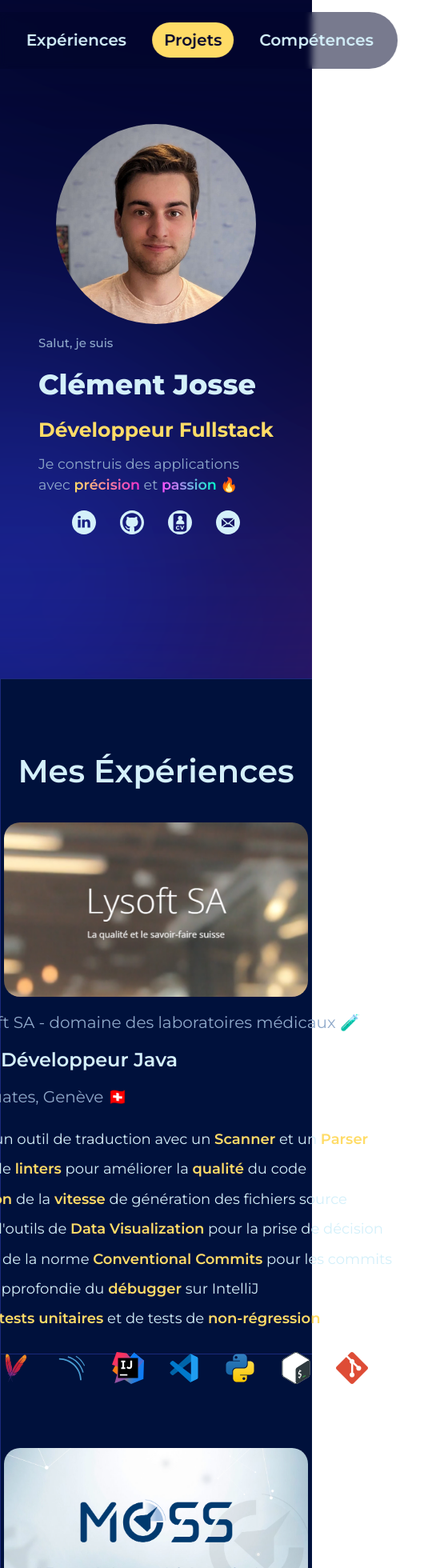
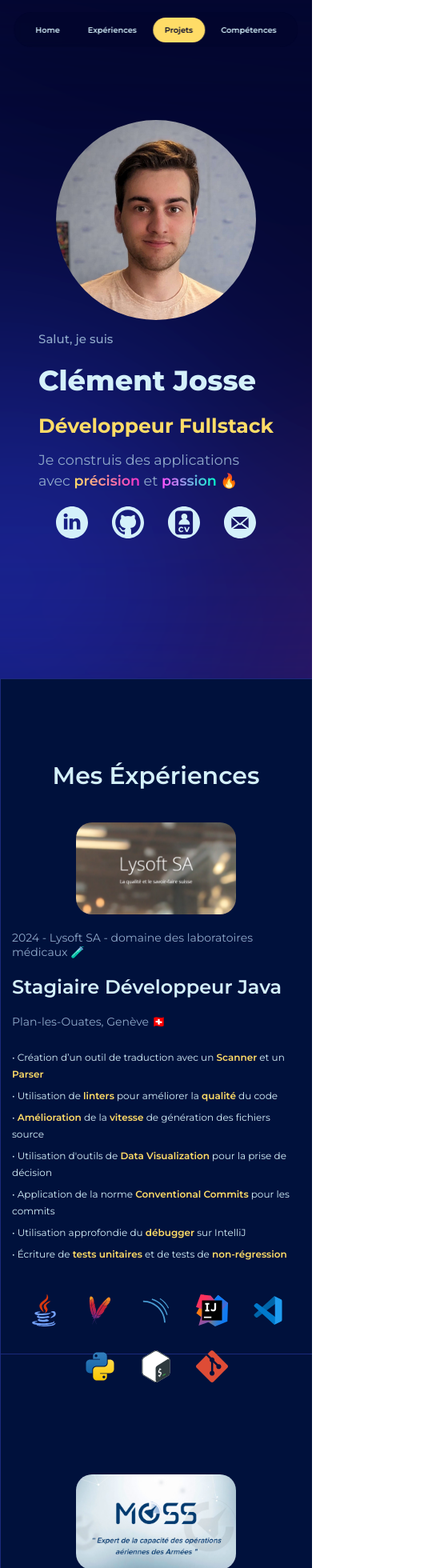
Before and after one commit to ClementJosse/portfolio, a React (Create React App) app: page / in a window 390 px wide. Shown: the top 1960 px of the page at 80% size, 530 px wide, since content can reach past the window. Built offline with nearby package versions, Linux system fonts and the light colour scheme.

Commit message:
responsive partiel de la partie expérience (fix de la scrollbar?)

```diff
--- a/src/components/Experience/Experience.css
+++ b/src/components/Experience/Experience.css
@@ -3,8 +3,10 @@
     flex-direction: column;
     align-items: center;
     justify-content: center;
-    gap: 20px;
-    padding: 40px;
+    padding-top: 40px;
+    padding-left: 15px;
+    padding-right: 15px;
+    padding-bottom: 40px;
     max-width: 1000px;
     margin: 0 auto;
 }
@@ -29,7 +31,7 @@
 }
 
 .image-entreprise img {
-    max-width: 380px;
+    max-width: clamp(200px,50vw,380px);
     border-radius: 20px;
     display: block;
     max-height: 100%; /* Pour s'assurer que l'image reste dans son conteneur */
@@ -39,7 +41,7 @@
 
 .date-entreprise h1,
 .lieu h1 {
-    font-size: 20px;
+    font-size: clamp(14px,1vw,20px);
     font-weight: 400;
     color: #8FA9CA;
     margin: 0;
@@ -53,7 +55,7 @@
 }
 
 .experience-bulletpoints h1 {
-    font-size: 18px;
+    font-size: clamp(12px,1vw,18px);
     font-weight: 400;
     color: #D4F0FA;
     margin: 5px 0;
@@ -61,8 +63,16 @@
 }
 
 .technos {
-    display: flex;
-    gap: 30px;
+    display: flex; /* Une seule colonne qui prend tout l'espace */
+    justify-items: center; /* Centre la grille */
+    padding: 20px; /* Ajoutez du padding si nécessaire */
+}
+
+.row {
+    display: flex; /* 5 colonnes avec une largeur minimale de 40px */
+    gap: 30px; /* Espacement entre les éléments */
+    justify-content: center; /* Centre les éléments dans la ligne */
+    padding: 15px;
 }
 
 .technos .icon {
@@ -99,6 +109,14 @@
     .texte-experience,
     .image-container {
         flex: none;
-        width: 620px;
     }
 }
+
+
+
+
+@media (max-width: 700px) {
+    .technos {
+        display: grid; /* Une seule colonne qui prend tout l'espace */
+    }
+}
--- a/src/components/Experience/Lysoft.tsx
+++ b/src/components/Experience/Lysoft.tsx
@@ -42,30 +42,34 @@ const Lysoft = () => {
             </div>
         </div>
         <div className='technos'>
+          <div className='row'>
             <CustomTooltip title="Java">
-            <Java className="icon"/>
+              <Java className="icon" />
             </CustomTooltip>
             <CustomTooltip title="Maven">
-            <Maven className="icon"/>
+              <Maven className="icon" />
             </CustomTooltip>
             <CustomTooltip title="SonarQube">
-            <SonarQube className="icon"/>
+              <SonarQube className="icon" />
             </CustomTooltip>
             <CustomTooltip title="IntelliJ">
-            <IntelliJ className="icon"/>
+              <IntelliJ className="icon" />
             </CustomTooltip>
             <CustomTooltip title="VSCode">
-            <VSCode className="icon"/>
+              <VSCode className="icon" />
             </CustomTooltip>
+          </div>
+          <div className='row'>
             <CustomTooltip title="Python">
-            <Python className="icon"/>
+              <Python className="icon" />
             </CustomTooltip>
             <CustomTooltip title="Bash">
-            <Bash className="icon"/>
+              <Bash className="icon" />
             </CustomTooltip>
             <CustomTooltip title="Git">
-            <Git className="icon"/>
+              <Git className="icon" />
             </CustomTooltip>
+          </div>
         </div>
       </div>
     );
--- a/src/components/Experience/Moss.tsx
+++ b/src/components/Experience/Moss.tsx
@@ -43,6 +43,7 @@ const Moss = () => {
           </div>
         </div>
         <div className='technos'>
+          <div className='row'>
             <CustomTooltip title="Java">
               <Java className="icon"/>
             </CustomTooltip>
@@ -58,6 +59,8 @@ const Moss = () => {
             <CustomTooltip title="Git">
               <Git className="icon"/>
             </CustomTooltip>
+          </div>
+          <div className='row'>
             <CustomTooltip title="Elasticsearch">
               <Elasticsearch className="icon"/>
             </CustomTooltip>
@@ -75,6 +78,7 @@ const Moss = () => {
             </CustomTooltip>
           </div>
         </div>
+      </div>
     );
 };
 
--- a/src/components/Home/HomeInfos.css
+++ b/src/components/Home/HomeInfos.css
@@ -90,7 +90,7 @@
 }
 
 .SocialIcons .icon {
-    width: clamp(30px,3vw,40px);
+    width: 40px;
     height: auto;
     cursor: pointer;
     transition: transform 0.3s ease, fill 0.3s ease;
--- a/src/components/Navbar.css
+++ b/src/components/Navbar.css
@@ -5,11 +5,11 @@
     position: fixed;
     top: 15px;
     z-index: 1000;
-    font-size: 10px;
-    gap: 17px;
+    font-size: clamp(3px, 1.25vw, 10px);
+    gap: clamp(5px, 1vw, 17px);
     color: #D4F0FA;
     backdrop-filter: blur(4px);
-    padding: 0px 15px; /* Ajoute du padding pour rendre le conteneur plus esthétique */
+    padding: 0px clamp(12px, 2vw, 16px); /* Ajoute du padding pour rendre le conteneur plus esthétique */
     left: 50%; /* Place la navbar au milieu horizontalement */
     transform: translateX(-50%); /* Centre la navbar en utilisant une transformation */
     background-color: #03062C88;
--- a/src/components/SectionTitle.css
+++ b/src/components/SectionTitle.css
@@ -3,7 +3,7 @@
     display: flex;
     justify-content: center;
     align-items: end;
-    font-size: 40px;
+    font-size: clamp(30px,3vw,45px);
     font-weight: 600;
     position: relative;
     z-index: 15;
--- a/src/components/YBoldText.css
+++ b/src/components/YBoldText.css
@@ -1,5 +1,5 @@
 .yellow-bold-text{
-    font-size: 18px;
+    font-size: clamp(12px,1vw,18px);
     font-weight: 600;
     color: #FFDC67;
     margin: 5px 0;
```
Lines whose indentation alone changed are shown as unchanged.
